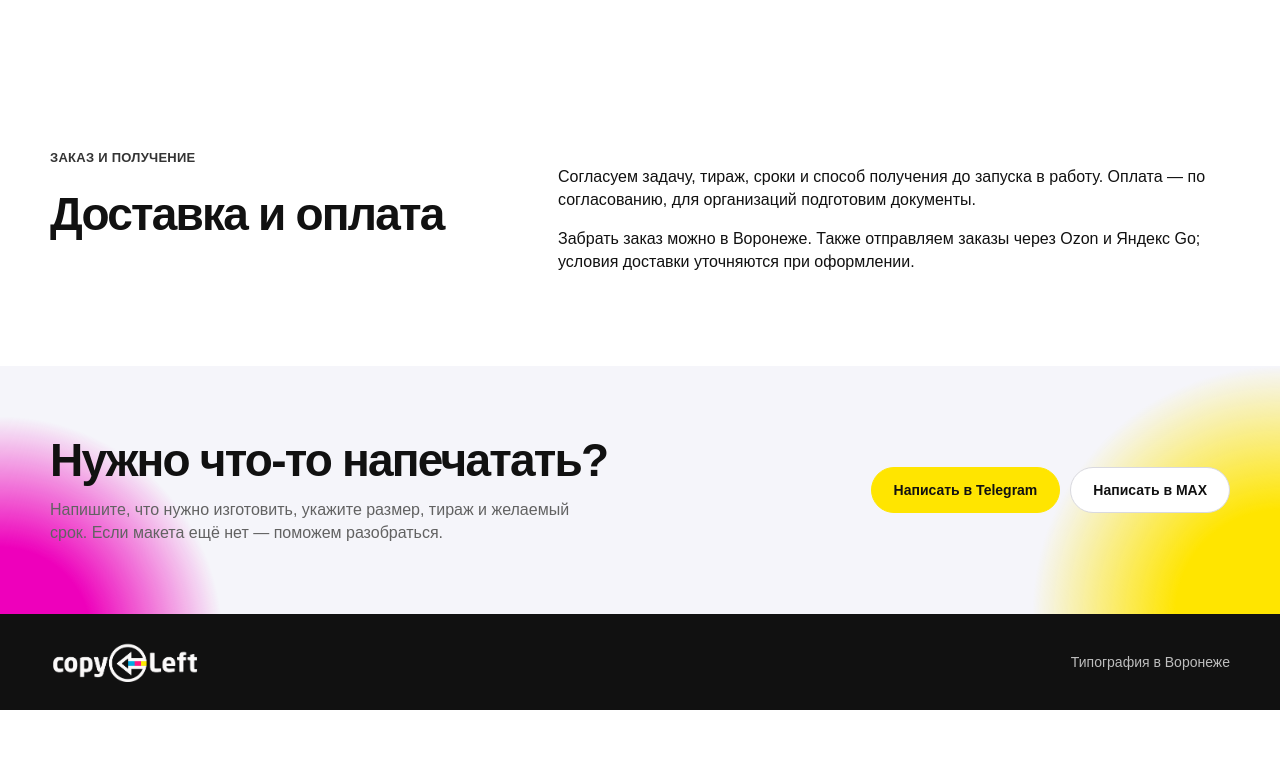
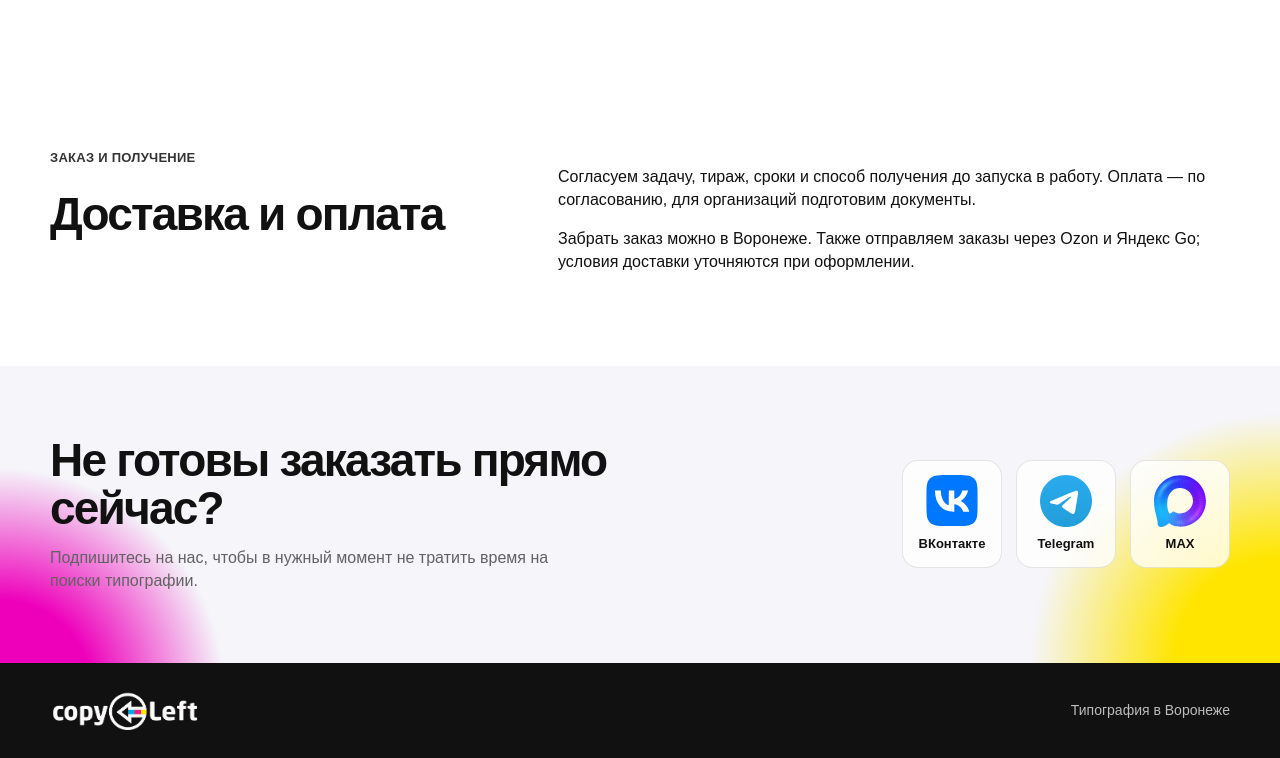
Before and after one commit to belamiru/kopileft-site, a plain HTML site: page index.html in a window 1280 px wide. Shown: the part 4432-5190 px from the top of the page. Before the commit the page ends 5142 px from the top, so only its background shows below. Drawn offline with Linux system fonts and the light colour scheme.

Commit message:
Add social media subscription links

```diff
--- a/index.html
+++ b/index.html
@@ -86,7 +86,7 @@
 
             <a
               class="button button-white"
-              href="https://t.me/belami_ru"
+              href="https://t.me/copy1eft"
               target="_blank"
               rel="noopener"
             >
@@ -300,35 +300,25 @@
     <section class="final-cta" id="contacts">
       <div class="container final-cta-inner">
 
-        <div>
-          <h2>Нужно что-то напечатать?</h2>
-          <p>
-            Напишите, что нужно изготовить, укажите размер,
-            тираж и желаемый срок. Если макета ещё нет —
-            поможем разобраться.
-          </p>
+        <div class="final-cta-copy">
+          <h2>Не готовы заказать прямо сейчас?</h2>
+          <p>Подпишитесь на нас, чтобы в нужный момент не тратить время на поиски типографии.</p>
         </div>
 
-        <div class="final-cta-buttons">
-          <a
-            class="button button-yellow"
-            href="https://t.me/belami_ru"
-            target="_blank"
-            rel="noopener"
-          >
-            Написать в Telegram
+        <nav class="social-links" aria-label="Подписаться на соцсети Копилефт">
+          <a class="social-link" href="https://vk.ru/copyleft36" target="_blank" rel="noopener noreferrer" aria-label="Копилефт во ВКонтакте">
+            <img src="images/social/vk.svg" alt="" width="52" height="52">
+            <span>ВКонтакте</span>
           </a>
-
-          <a
-            class="button button-white"
-            href="https://max.ru/u/f9LHodD0cOJSiXthYzqOB1UCkuCYaObsZoaN6c_SgReZfE2QVGWuwChkOlE"
-            target="_blank"
-            rel="noopener"
-          >
-            Написать в MAX
+          <a class="social-link" href="https://t.me/copy1eft" target="_blank" rel="noopener noreferrer" aria-label="Копилефт в Telegram">
+            <img src="images/social/telegram.svg" alt="" width="52" height="52">
+            <span>Telegram</span>
           </a>
-        </div>
-
+          <a class="social-link" href="https://max.ru/id463229832170_biz" target="_blank" rel="noopener noreferrer" aria-label="Копилефт в MAX">
+            <img src="images/social/max.svg" alt="" width="52" height="52">
+            <span>MAX</span>
+          </a>
+        </nav>
       </div>
     </section>
 
--- a/styles.css
+++ b/styles.css
@@ -510,6 +510,10 @@ input {
   gap: 35px;
 }
 
+.final-cta-copy {
+  max-width: 610px;
+}
+
 .final-cta h2 {
   margin-bottom: 14px;
 }
@@ -520,11 +524,37 @@ input {
   color: var(--muted);
 }
 
-.final-cta-buttons {
+.social-links {
   display: flex;
   flex-shrink: 0;
   flex-wrap: wrap;
-  gap: 10px;
+  gap: 14px;
+}
+
+.social-link {
+  display: flex;
+  min-width: 100px;
+  flex-direction: column;
+  align-items: center;
+  gap: 8px;
+  padding: 14px 12px;
+  border: 1px solid rgba(17, 17, 17, 0.1);
+  border-radius: 16px;
+  background: rgba(255, 255, 255, 0.78);
+  font-size: 13px;
+  font-weight: 700;
+  transition: transform 0.2s ease, box-shadow 0.2s ease;
+}
+
+.social-link:hover {
+  transform: translateY(-3px);
+  box-shadow: 0 8px 20px rgba(0, 0, 0, 0.1);
+}
+
+.social-link img {
+  width: 52px;
+  height: 52px;
+  object-fit: contain;
 }
 
 /* Подвал */
@@ -678,6 +708,15 @@ input {
     align-items: flex-start;
     flex-direction: column;
   }
+
+  .social-links {
+    width: 100%;
+  }
+
+  .social-link {
+    flex: 1 1 0;
+    min-width: 0;
+  }
 }
 
 @media (max-width: 520px) {
```
Also changed, not shown: images/social/max.svg (added), images/social/telegram.svg (added), images/social/vk.svg (added).
